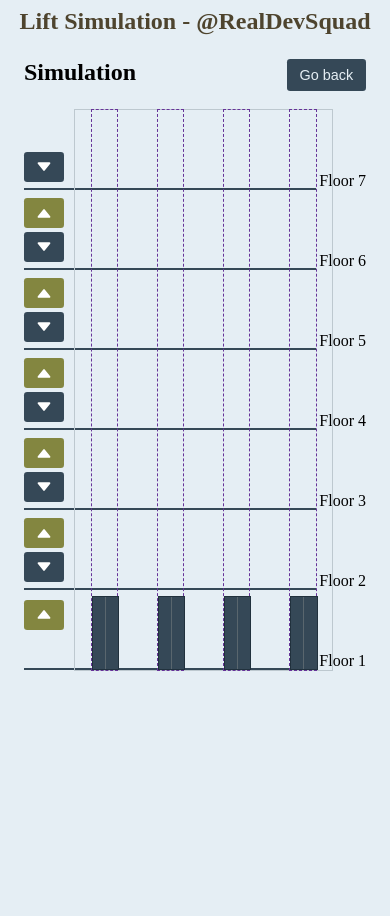
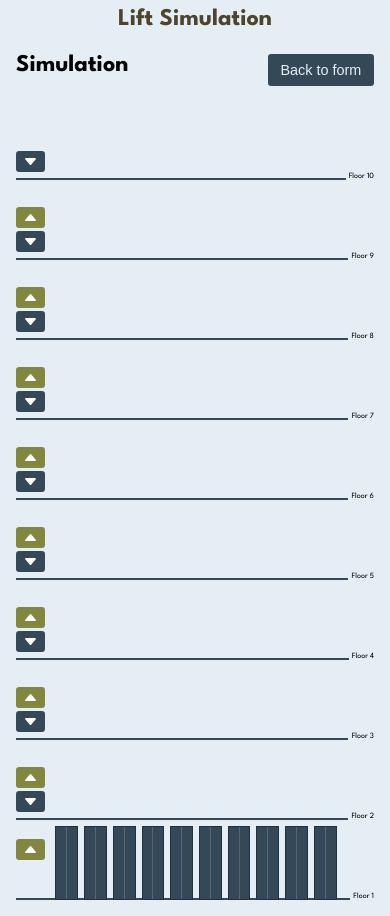
Before and after one commit to ajoykumardas12/lift-simulation, a plain HTML site: page index.html in a window 390 px wide. Both pictures are taken after a click on the button "Simulate". Before the commit the page ends 844 px from the top, so only its background shows below. Drawn offline with Linux system fonts and the light colour scheme.

Commit message:
made design responsive

```diff
--- a/index.html
+++ b/index.html
@@ -8,11 +8,11 @@
   </head>
   <body>
     <header>
-      <h1>Lift Simulation - @RealDevSquad</h1>
+      <h1>Lift Simulation</h1>
     </header>
     <main>
       <section id="lift-form-container" class="show">
-        <h2>Provide simulation details</h2>
+        <h2 class="form-header">Provide simulation details</h2>
         <form class="form" onsubmit="simulateLift(event)">
           <div class="input-group">
             <label for="noOfFloors">No of Floors</label>
@@ -21,7 +21,7 @@
               type="number"
               id="noOfFloors"
               name="noOfFloors"
-              value="7"
+              value="10"
               class=""
               placeholder="Enter no of Floors"
             />
@@ -33,7 +33,7 @@
               type="number"
               id="noOfLifts"
               name="noOfLifts"
-              value="4"
+              value="10"
               class=""
               placeholder="Enter no of Lifts"
             />
@@ -45,7 +45,7 @@
         <div class="simulation-header">
           <h2>Simulation</h2>
           <button class="button back-button" onclick="backToForm()">
-            Go back
+            Back to form
           </button>
         </div>
         <div class="building-container">
--- a/styles.css
+++ b/styles.css
@@ -1,3 +1,4 @@
+@import url("https://fonts.googleapis.com/css2?family=League+Spartan:wght@400;500;600;700&display=swap");
 /* ---Global Styles--- */
 * {
   margin: 0;
@@ -7,6 +8,9 @@ html,
 body {
   scroll-behavior: smooth;
 }
+body {
+  font-family: "League Spartan", sans-serif;
+}
 
 /* ---Tag Styles--- */
 header {
@@ -14,12 +18,19 @@ header {
   display: flex;
   justify-content: center;
   color: #4e442e;
+  text-align: center;
 }
 main {
   padding: 1rem 1.5rem;
+  display: flex;
+  justify-content: space-between;
 }
 body {
   background: #e5eef4;
+}
+
+main > section {
+  width: 100%;
 }
 
 h1 {
@@ -58,7 +69,13 @@ button:focus {
 
 /* ---Form Styles--- */
 .form {
-  margin-left: 0.5rem;
+  display: flex;
+  flex-direction: column;
+  align-items: center;
+}
+.form-header {
+  margin-top: 5rem;
+  text-align: center;
 }
 .input-group {
   margin-bottom: 1rem;
@@ -103,17 +120,17 @@ button:focus {
   position: absolute;
   bottom: 0;
   background: #354857;
+  z-index: 2;
 }
 .floor-controls {
   margin-bottom: 0.5rem;
-  width: 2.5rem;
+  max-width: 2.5rem;
   height: 100%;
   display: flex;
   flex-direction: column;
   gap: 0.2rem;
 }
 .floor button {
-  font-size: 0.75rem;
   padding: 0.3rem;
   display: flex;
   align-items: center;
@@ -137,6 +154,9 @@ button:focus {
 .button-icon {
   width: 1.3rem;
 }
+.floor-no {
+  font-size: 0.9rem;
+}
 
 .lifts-container {
   position: absolute;
@@ -154,7 +174,6 @@ button:focus {
   width: 10%;
   max-width: 4.1rem;
   height: 100%;
-  outline: 1px dashed rebeccapurple;
   position: relative;
 }
 .lift {
@@ -169,6 +188,7 @@ button:focus {
   transition-timing-function: ease;
   display: flex;
   justify-content: space-between;
+  z-index: 5;
 }
 .door {
   width: 50%;
@@ -196,12 +216,56 @@ div[floor-no="1"] .up-button {
   margin-bottom: 2rem;
 }
 
-@media only screen and (max-width: 640px) {
+@media only screen and (max-width: 768px) {
   .building {
     width: 100%;
   }
-  .lifts-container {
-    width: 75%;
-    left: 15%;
+  .floor-no {
+    font-size: 0.7rem;
+  }
+  .floor button {
+    padding: 0.2rem;
   }
 }
+
+@media only screen and (max-width: 640px) {
+  main {
+    padding: 1rem 1rem;
+  }
+  .lifts-container {
+    width: 78%;
+    left: 11%;
+  }
+  .floor-controls {
+    max-width: 2rem;
+  }
+  .floor button {
+    padding: 0.1rem;
+  }
+  .floor-no {
+    font-size: 0.5rem;
+  }
+}
+
+@media only screen and (max-width: 460px) {
+  .lifts-container {
+    outline: none;
+  }
+  .floor-controls {
+    max-width: 1.8rem;
+  }
+  .up-button > img,
+  .down-button > img {
+    width: 1.1rem;
+  }
+}
+
+@media only screen and (max-width: 340px) {
+  .floor-controls {
+    max-width: 1.5rem;
+  }
+  .up-button > img,
+  .down-button > img {
+    width: 0.9rem;
+  }
+}
```
